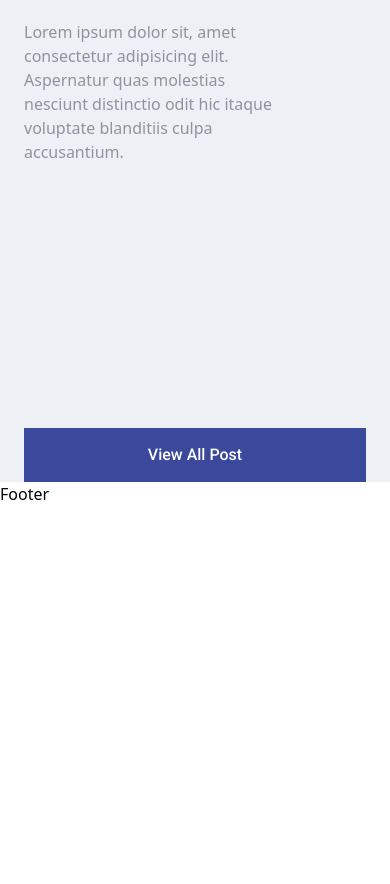
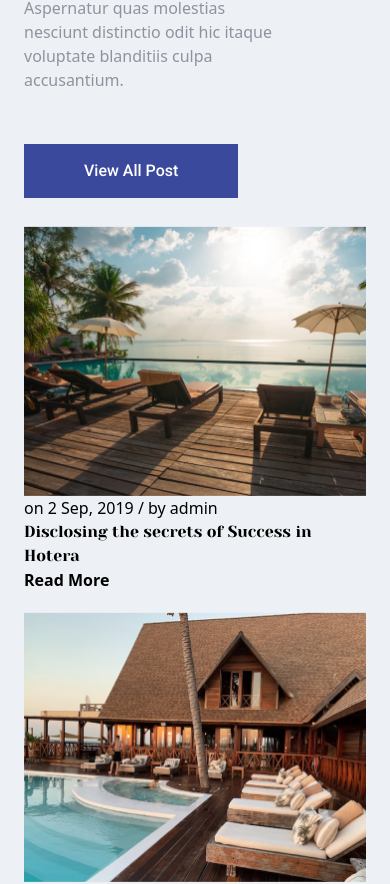
Before and after one commit to Og-Miles/Brookfield_Country_Club, a React (Vite) app in the folder brookfield-country-club/: page / in a window 390 px wide. Shown: the part 9271-10155 px from the top of the page. Before the commit the page ends 9777 px from the top, so only its background shows below. Built offline with nearby package versions, Linux system fonts and the light colour scheme.

Commit message:
Beachpoint completed

```diff
--- a/brookfield-country-club/src/components/Updates.jsx
+++ b/brookfield-country-club/src/components/Updates.jsx
@@ -1,17 +1,22 @@
-import React from 'react'
+import { BeachPoints } from '../constants'
+import BeachpointCard from '../containers/BeachpointCard'
 import styles from '../style'
 
 const Updates = () => {
   return (
     <div className={` bg-[#EDF0F5]`}>
-          <div className={` ${styles.marginX} flex flex-col lg:flex-row justify-between`}>
+          <div className={` ${styles.marginX} flex flex-col lg:flex-row justify-between mb-7`}>
               <div className={`flex flex-col ${styles.marginY}`}>
                   <h1 className={`${styles.heading1}`}>Stay Updated with Beachpoint</h1>
                   <p className={`${styles.paragraph}`}>Lorem ipsum dolor sit, amet consectetur adipisicing elit. Aspernatur quas molestias nesciunt distinctio odit hic itaque voluptate blanditiis culpa accusantium.</p>
               </div>
+              <button className='h-fit w-fit mt-7 lg:mt-60'>View All Post</button>
+          </div>
 
-              <button className='h-[100%] mt-60'>View All Post</button>
-
+          <div className={`justify-between flex flex-col sm:flex-row ${styles.marginX}`}>
+            {BeachPoints.map((Beachpoint, index) => (
+              <BeachpointCard key={Beachpoint.title} {...Beachpoint} index={index} />
+            ))}
           </div>
     </div>
   )
--- /dev/null
+++ b/brookfield-country-club/src/containers/BeachpointCard.jsx
@@ -0,0 +1,14 @@
+const BeachpointCard = ({img, date, ex, title}) => {
+  return (
+    <div className="flex flex-col lg:flex-row items-center mb-5">
+        <div className="flex flex-col max-w-fit">
+            <img src={img} alt="Beachpoints" className="h-[270px] w-fit object-cover"/>
+            <p>{date}</p>
+            <h4 className="font-Yeseva One">{title}</h4>
+            <p className="font-semibold">{ex}</p>
+        </div>
+    </div>
+  )
+}
+
+export default BeachpointCard
--- a/brookfield-country-club/src/containers/BookingCard.jsx
+++ /dev/null
@@ -1,9 +0,0 @@
-import React from 'react'
-
-const BookingCard = () => {
-  return (
-    <div>BookingCard</div>
-  )
-}
-
-export default BookingCard
--- a/brookfield-country-club/src/containers/Date.jsx
+++ /dev/null
@@ -1,9 +0,0 @@
-import React from 'react'
-
-const Date = () => {
-  return (
-    <div>Date</div>
-  )
-}
-
-export default Date
--- a/brookfield-country-club/src/containers/Divide.jsx
+++ /dev/null
@@ -1,9 +0,0 @@
-import React from 'react'
-
-const Divide = () => {
-  return (
-    <div>Divide</div>
-  )
-}
-
-export default Divide
--- a/brookfield-country-club/src/containers/TestimonialCard.jsx
+++ b/brookfield-country-club/src/containers/TestimonialCard.jsx
@@ -6,7 +6,7 @@ const TestimonialCard = ({img, name, content}) => {
     <div className='flex mb-5'>
 
     <div className='items-center justify-center flex flex-col'>
-        <div className=' border border-pgray items-center py-16 px-4 w-[250px] lg:w-[350px] mb-5'>
+        <div className=' border border-pgray items-center py-16 px-4 w-fit lg:w-[350px] mb-5'>
             <p className='text-pgray text-center'>{content}</p>
         </div>
 
```
